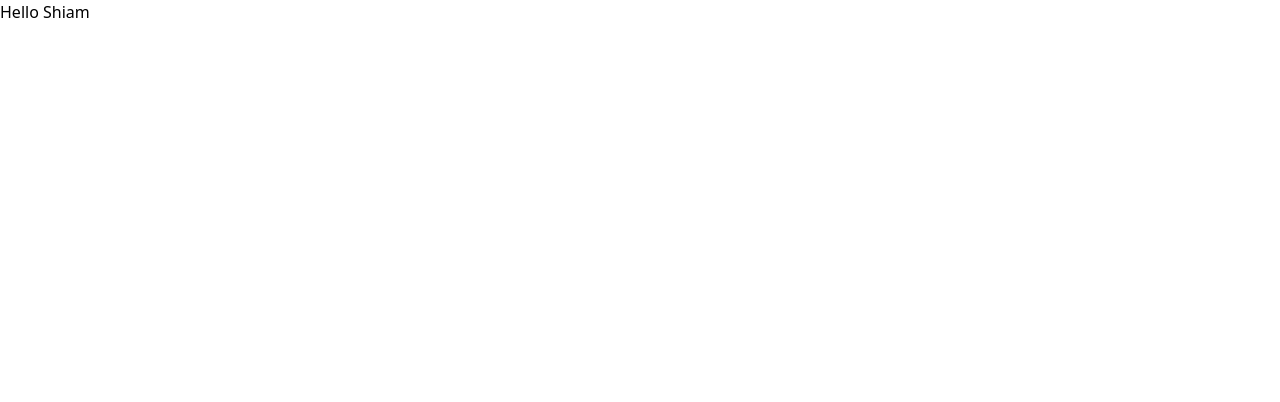
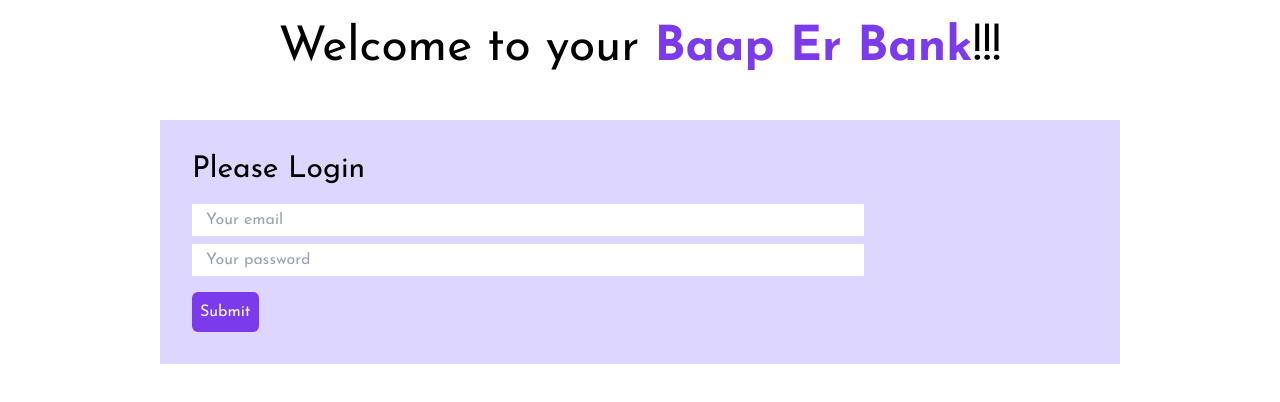
Before and after one commit to shiamsharif/Bap-Er-Bank, a plain HTML site: page index.html in a window 1280 px wide. Drawn offline with nearby package versions, Linux system fonts and the light colour scheme.

Commit message:
27-2 done

```diff
--- a/index.html
+++ b/index.html
@@ -3,11 +3,35 @@
 <head>
     <meta charset="UTF-8">
     <meta name="viewport" content="width=device-width, initial-scale=1.0">
-    <title>Document</title>
+    <title>Baap Er Bank</title>
+    <!-- CSS -->
+    <link rel="stylesheet" href="style.css">
     <!-- Tailwind css CDN-->
-    <link rel="stylesheet" href="https://cdnjs.cloudflare.com/ajax/libs/tailwindcss/2.2.19/tailwind.min.css" referrerpolicy="no-referrer" />
+    <script src="https://cdn.tailwindcss.com"></script>
+    <link rel="preconnect" href="https://fonts.googleapis.com">
+    <link rel="preconnect" href="https://fonts.gstatic.com" crossorigin>
+    <link href="https://fonts.googleapis.com/css2?family=Josefin+Sans:wght@100;300;400;500;700&display=swap" rel="stylesheet">
 </head>
 <body>
-    <h1>Hello Shiam</h1>
+    <!-- Header Section Start  -->
+    <header>
+        <!-- Title Section -->
+        <h1 class="text-5xl text-center mt-6">Welcome to your
+            <span class="font-semibold text-violet-600">Baap Er Bank</span>!!!
+        </h1>
+    </header>
+    <!-- Header Section End  -->
+    <!-- Main Section Start  -->
+    <main>
+        <section class="bg-violet-200 w-9/12 m-auto mt-12 p-8">
+            <h3 class="text-3xl mb-4">Please Login</h3>
+            <div>
+                <input class="w-9/12 block mb-2 p-1" type="email" placeholder="  Your email">
+                <input class="w-9/12 block mb-2 p-1" type="password" placeholder="  Your password">
+                <button class="bg-violet-600 text-white p-2 mt-2 rounded-md hover:bg-violet-800 ease-in duration-200  " >Submit</button>
+            </div>
+        </section>
+    </main>
+    <!-- Main Section End  -->
 </body>
 </html>
--- /dev/null
+++ b/style.css
@@ -0,0 +1,3 @@
+body{
+    font-family: 'Josefin Sans', sans-serif;
+}
```
